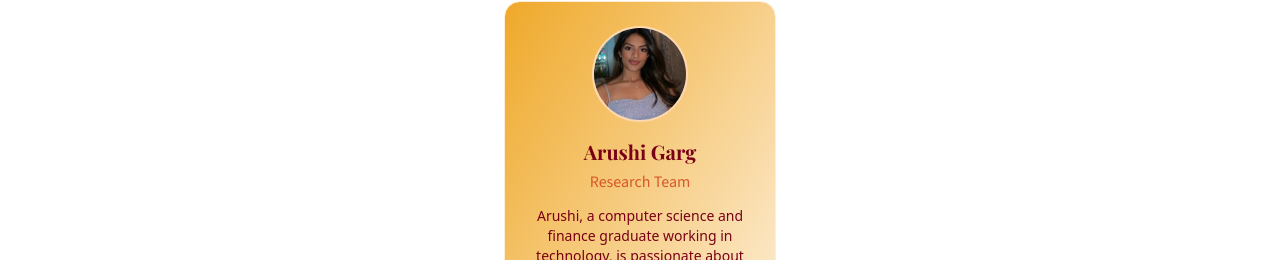
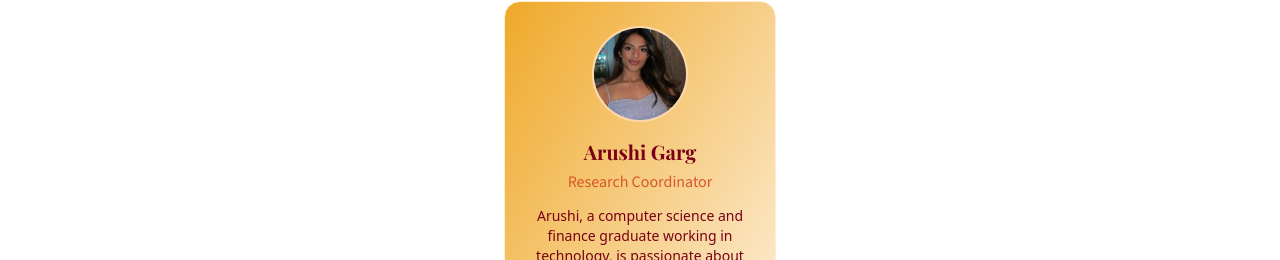
Before and after one commit to vayu4youth/vayu-website, a React (Vite) app: page /team in a window 1280 px wide. Shown: the part 1805-2065 px from the top of the page. Built offline with nearby package versions, Linux system fonts and the light colour scheme; a web font is replaced by a local one.

Commit message:
Minor spelling changes

```diff
--- a/src/Team.jsx
+++ b/src/Team.jsx
@@ -83,7 +83,7 @@ const teamSections = [
     members: [
       {
         name: "Arushi Garg",
-        role: "Research Team",
+        role: "Research Coordinator",
         bio: "Arushi, a computer science and finance graduate working in technology, is passionate about Ayurveda, Yoga, and Vedic history. A 6th-generation Arya Samaji, she teaches Yoga, meditation, and pranayama, sharing Vedic philosophy with others.",
         image: "/team/Arushi.jpeg",
         email: "garg.arushi0@gmail.com",
```
